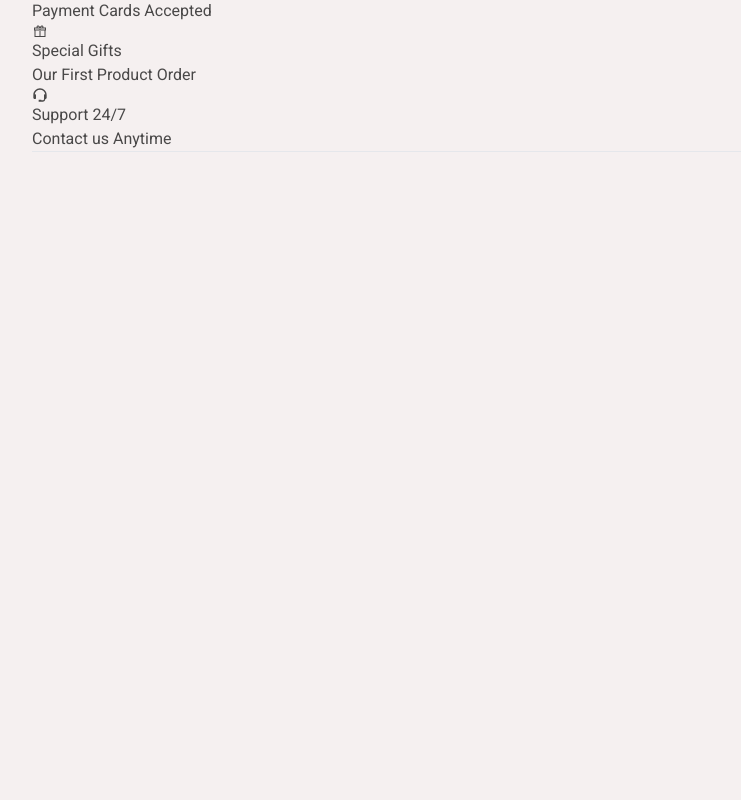
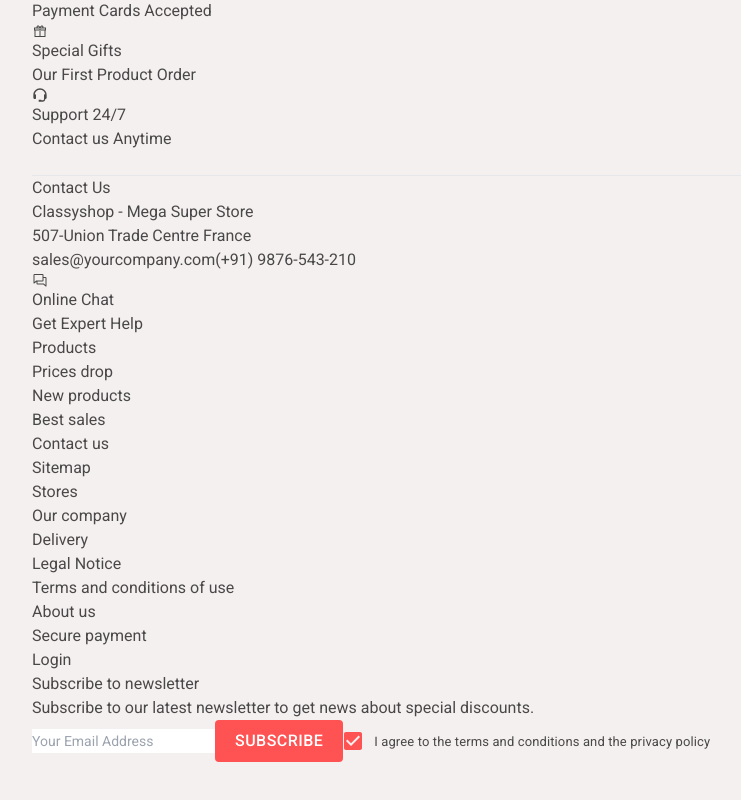
Before and after one commit to nashnc/E-commerce, a React (Vite) app in the folder consumerSide/: page / in a window 1280 px wide. Shown: the part 4616-5416 px from the top of the page, without its empty margins (0-741 px from the left). Before the commit the page ends 4888 px from the top, so only its background shows below. Built offline with nearby package versions, Linux system fonts and the light colour scheme.

Commit message:
day 6 added contact us , about us, products, subscribe to newsletter

```diff
--- /dev/null
+++ b/consumerSide/src/components/Footer/Footer.css
@@ -0,0 +1,20 @@
+.btn-orange {
+    background-color: #ff5252 !important;
+    color: #fff !important;
+    font-weight: 500 !important;
+    font-size: 16px !important;
+    padding: 7px 20px !important;
+}
+
+footer form input::placeholder {
+    font-size: 14px !important;
+}
+
+.css-imrjgg-MuiButtonBase-root-MuiCheckbox-root.Mui-checked,
+.css-imrjgg-MuiButtonBase-root-MuiCheckbox-root.MuiCheckbox-indeterminate {
+    color: #ff5252 !important;
+}
+
+.MuiFormControlLabel-label{
+    font-size: 13px !important;
+}
--- a/consumerSide/src/components/Footer/Footer.jsx
+++ b/consumerSide/src/components/Footer/Footer.jsx
@@ -4,6 +4,9 @@ import { PiKeyReturn } from "react-icons/pi";
 import { BsWallet2 } from "react-icons/bs";
 import { LiaGiftSolid } from "react-icons/lia";
 import { BiSupport } from "react-icons/bi";
+import Part1 from "./Part1";
+import Part2 from "./Part2";
+import Part3 from "./Part3";
 
 const Footer = () => {
   return (
@@ -36,7 +39,20 @@ const Footer = () => {
             <p className="text-[12px] font-[500]">Contact us Anytime</p>
           </div>
         </div>
+        <br />
         <hr />
+
+        <div className="footer flex items-center py-12">
+          <div className="part1 w-[25%] border-r border-[rgba[0,0,0,0.2]]">
+            <Part1 />
+          </div>
+          <div className="part2 flex w-[40%] items-center pl-8">
+            <Part2 />
+          </div>
+          <div className="part3 flex w-[35%] flex-col pr-8">
+            <Part3 />
+          </div>
+        </div>
       </div>
     </footer>
   );
--- /dev/null
+++ b/consumerSide/src/components/Footer/Part1.jsx
@@ -0,0 +1,27 @@
+import React from "react";
+import { Link } from "react-router-dom";
+import { PiChats } from "react-icons/pi";
+const Part1 = () => {
+  return (
+    <>
+      <h2 className="mb-4 text-[18px] font-[600]">Contact Us</h2>
+      <p className="pb-4 text-[14px] font-[400]">
+        Classyshop - Mega Super Store <br /> 507-Union Trade Centre France
+      </p>
+      <Link to="mailto:sales@yourcompany.com" className="link text-[13px]">
+        sales@yourcompany.com
+      </Link>
+      <span className="mb-5 mt-3 block w-full text-[22px] font-[600] text-primary">
+        (+91) 9876-543-210
+      </span>
+      <div className="flex items-center gap-3">
+        <PiChats className="text-[40px] text-primary" />
+        <span className="text-[18px] font-[600]">
+          Online Chat <br /> Get Expert Help
+        </span>
+      </div>
+    </>
+  );
+};
+
+export default Part1;
--- /dev/null
+++ b/consumerSide/src/components/Footer/Part2.jsx
@@ -0,0 +1,83 @@
+import React from "react";
+import { Link } from "react-router-dom";
+
+const Part2 = () => {
+  return (
+    <>
+      <div className="part2_col1 w-[50%]">
+        {" "}
+        <h2 className="mb-4 text-[18px] font-[600]">Products</h2>
+        <ul className="list">
+          <li className="mb-2 w-full list-none text-[14px]">
+            <Link to="/" className="link">
+              Prices drop
+            </Link>
+          </li>
+          <li className="mb-2 w-full list-none text-[14px]">
+            <Link to="/" className="link">
+              New products
+            </Link>
+          </li>
+          <li className="mb-2 w-full list-none text-[14px]">
+            <Link to="/" className="link">
+              Best sales
+            </Link>
+          </li>
+          <li className="mb-2 w-full list-none text-[14px]">
+            <Link to="/" className="link">
+              Contact us
+            </Link>
+          </li>
+          <li className="mb-2 w-full list-none text-[14px]">
+            <Link to="/" className="link">
+              Sitemap
+            </Link>
+          </li>
+          <li className="mb-2 w-full list-none text-[14px]">
+            <Link to="/" className="link">
+              Stores
+            </Link>
+          </li>
+        </ul>
+      </div>
+      <div className="part2_col2 w-[50%]">
+        {" "}
+        <h2 className="mb-4 text-[18px] font-[600]">Our company</h2>
+        <ul className="list">
+          <li className="mb-2 w-full list-none text-[14px]">
+            <Link to="/" className="link">
+              Delivery
+            </Link>
+          </li>
+          <li className="mb-2 w-full list-none text-[14px]">
+            <Link to="/" className="link">
+              Legal Notice
+            </Link>
+          </li>
+          <li className="mb-2 w-full list-none text-[14px]">
+            <Link to="/" className="link">
+              Terms and conditions of use
+            </Link>
+          </li>
+          <li className="mb-2 w-full list-none text-[14px]">
+            <Link to="/" className="link">
+              About us
+            </Link>
+          </li>
+          <li className="mb-2 w-full list-none text-[14px]">
+            <Link to="/" className="link">
+              Secure payment
+            </Link>
+          </li>
+          <li className="mb-2 w-full list-none text-[14px]">
+            <Link to="/" className="link">
+              Login
+            </Link>
+          </li>
+        </ul>
+      </div>
+    </>
+  );
+};
+
+export default Part2;
--- /dev/null
+++ b/consumerSide/src/components/Footer/Part3.jsx
@@ -0,0 +1,33 @@
+import React from "react";
+import "./Footer.css";
+import { Button } from "@mui/material";
+import FormGroup from "@mui/material/FormGroup";
+import FormControlLabel from "@mui/material/FormControlLabel";
+import Checkbox from "@mui/material/Checkbox";
+
+const Part3 = () => {
+  return (
+    <>
+      <h2 className="mb-4 text-[18px] font-[600]">Subscribe to newsletter</h2>
+      <p className="pb-4 text-[14px] font-[400]">
+        Subscribe to our latest newsletter to get news about special discounts.
+      </p>
+      <form action="" className="mt-5">
+        <input
+          type="text"
+          name=""
+          id=""
+          className="mb-4 h-[45px] w-full rounded-sm pl-4 pr-4 outline-none focus:border-4"
+          placeholder="Your Email Address "
+        />
+        <Button className="btn-orange">SUBSCRIBE</Button>
+        <FormControlLabel
+          control={<Checkbox defaultChecked />}
+          label="I agree to the terms and conditions and the privacy policy"
+        />
+      </form>
+    </>
+  );
+};
+
+export default Part3;
```
Also changed, not shown: 1 other file (tests, documents, lock files or other folders).
